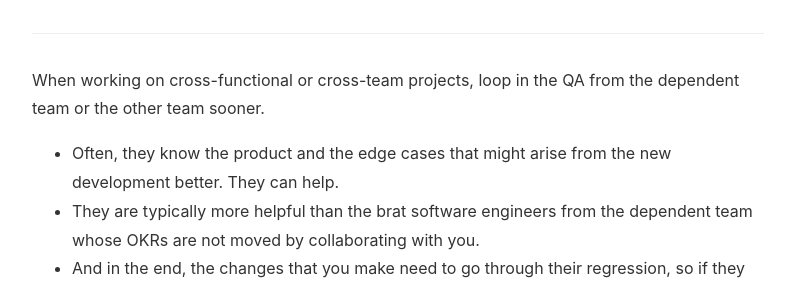
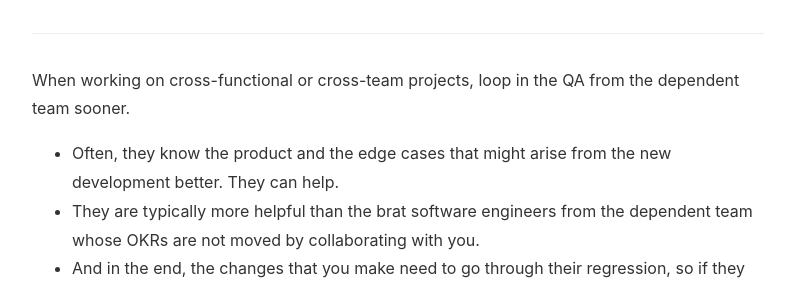
Before and after one commit to cartoonpi/hatwalne-blog, a Jekyll site: the page built from _posts/2026-04-09-loop-in-qa-sooner.md, in a window 1280 px wide. Shown: the part 156-444 px from the top of the page, without its empty margins (242-1037 px from the left). Built offline with Jekyll 4.4.1, drawn with Linux system fonts in a browser that asks for light colours.

Commit message:
Blog update – 9/4/2026, 2:45:40 pm

```diff
--- a/_posts/2026-04-09-loop-in-qa-sooner.md
+++ b/_posts/2026-04-09-loop-in-qa-sooner.md
@@ -6,7 +6,7 @@ categories: []
 tags: []
 ---
 
-When working on cross-functional or cross-team projects, loop in the QA from the dependent team or the other team sooner.
+When working on cross-functional or cross-team projects, loop in the QA from the dependent team sooner.
 * Often, they know the product and the edge cases that might arise from the new development better. They can help.
 * They are typically more helpful than the brat software engineers from the dependent team whose OKRs are not moved by collaborating with you.
 * And in the end, the changes that you make need to go through their regression, so if they are not in the loop earlier, they can block your release anyways. This is a note to self.
```
